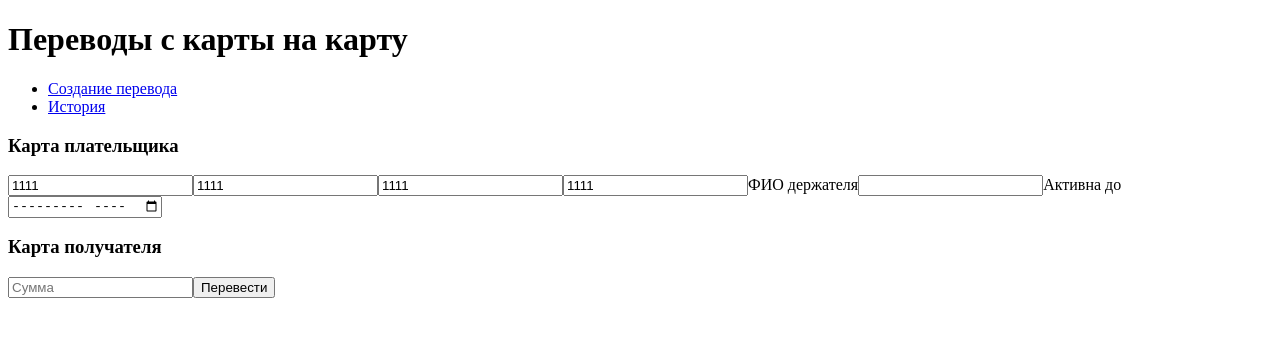
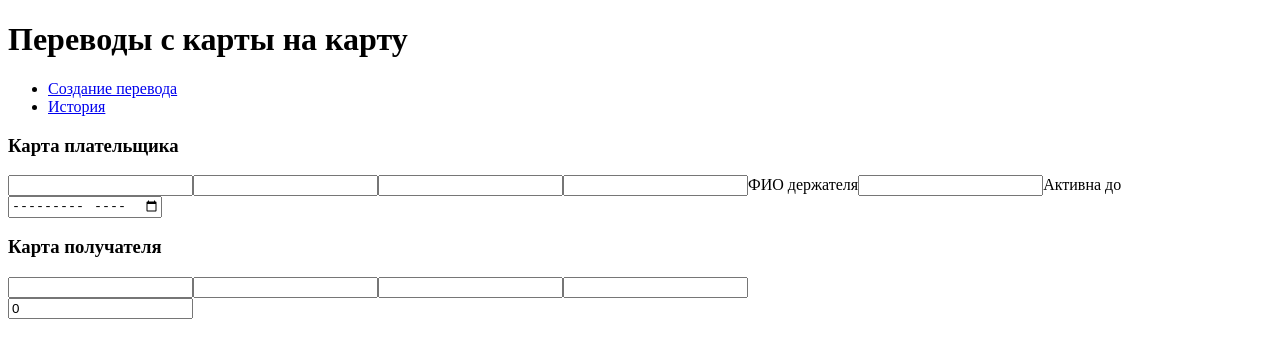
Before and after one commit to artem-mangilev/artsofte, an Angular app: page /transfer in a window 1280 px wide. Shown: the top 358 px of the page. Built offline with nearby package versions, Linux system fonts and the light colour scheme.

Commit message:
Add validators

```diff
--- a/src/app/transfer/transfer.component.html
+++ b/src/app/transfer/transfer.component.html
@@ -2,27 +2,31 @@
   <div class="sender-card">
     <h3>Карта плательщика</h3>
 
-    <!-- CardNumberComponent -->
-    <app-card-number formControlName="cardNumber"></app-card-number>
+    <app-card-number formControlName="senderCardNumber"></app-card-number>
 
     <label>
       <span>ФИО держателя</span>
-      <input type="text" />
+      <input type="text" formControlName="senderName" />
     </label>
 
     <label>
       <span>Активна до</span>
-      <input type="month" />
+      <input type="month" formControlName="senderCardExpirationDate" />
     </label>
   </div>
 
   <div class="receiver-card">
     <h3>Карта получателя</h3>
 
-    <!-- CardNumberComponent -->
+    <app-card-number formControlName="receiverCardNumber"></app-card-number>
   </div>
 
-  <input type="number" min="0" placeholder="Сумма" />
+  <input
+    type="number"
+    min="0"
+    placeholder="Сумма"
+    formControlName="moneyAmount"
+  />
 
-  <button type="submit">Перевести</button>
+  <button type="submit" *ngIf="form.valid">Перевести</button>
 </form>
--- a/src/app/transfer/transfer.component.ts
+++ b/src/app/transfer/transfer.component.ts
@@ -1,5 +1,5 @@
 import { Component, OnInit } from '@angular/core'
-import { FormBuilder, FormGroup } from '@angular/forms'
+import { FormBuilder, FormGroup, Validators } from '@angular/forms'
 
 @Component({
   selector: 'app-transfer',
@@ -12,12 +12,14 @@ export class TransferComponent implements OnInit {
   constructor(private fb: FormBuilder) {}
 
   ngOnInit(): void {
+    const validCardRegex = /^\d{4} \d{4} \d{4} \d{4}$/
+
     this.form = this.fb.group({
-      cardNumber: '1111 1111 1111 1111',
-    })
-
-    this.form.get('cardNumber').valueChanges.subscribe((value) => {
-      console.log(value)
+      senderCardNumber: ['', [Validators.pattern(validCardRegex)]],
+      senderName: ['', [Validators.required]],
+      senderCardExpirationDate: ['', [Validators.required]],
+      receiverCardNumber: ['', [Validators.pattern(validCardRegex)]],
+      moneyAmount: [0, [Validators.required, Validators.min(1)]],
     })
   }
 }
```
